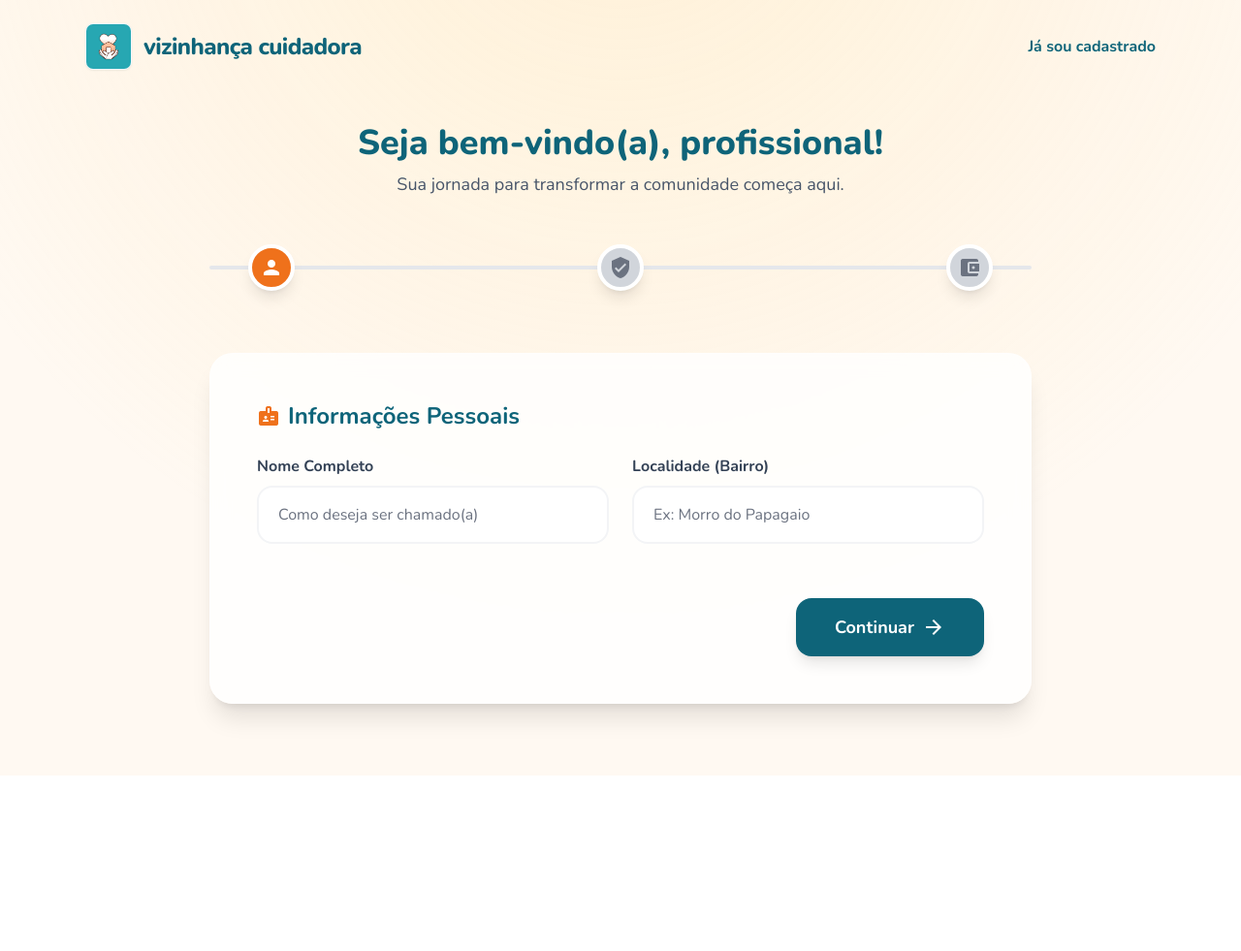
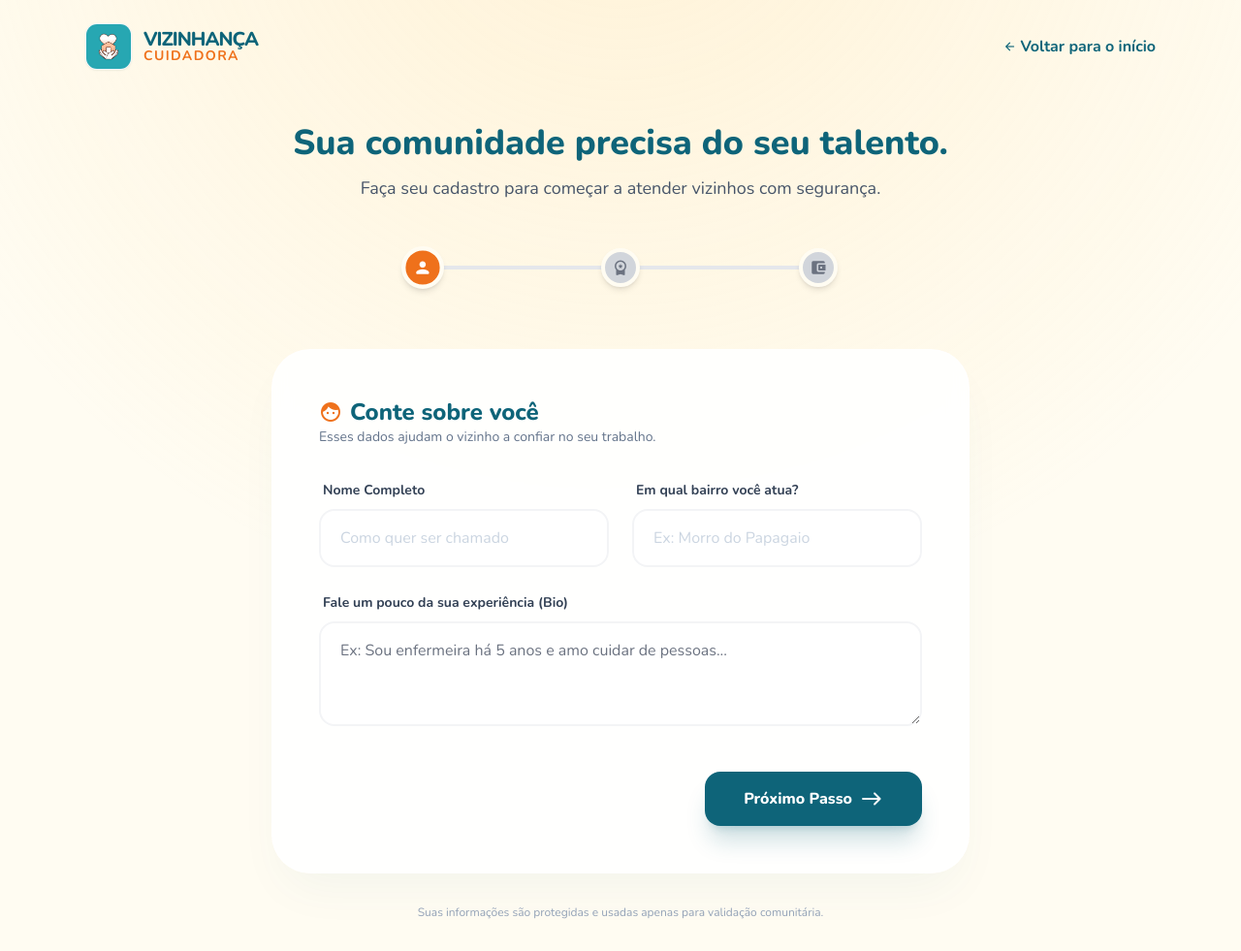
Before and after one commit to Taty-Ribeiro78/Vizinhanca-Cuidadora, a Flask app: page /cadastro in a window 1280 px wide. Shown: the whole page at 97% size. Before the commit the page ends 800 px from the top, so only its background shows below. Run offline with Flask 3, Linux system fonts and the light colour scheme; some libraries are stand-ins or nearby versions.

Commit message:
deploy flask

```diff
--- a/templates/cadastro.html
+++ b/templates/cadastro.html
@@ -3,16 +3,16 @@
 <head>
     <meta charset="utf-8"/>
     <meta content="width=device-width, initial-scale=1.0" name="viewport"/>
-    <title>Cadastro Profissional | Vizinhança Cuidadora</title>
+    <title>Cadastro do Cuidador | Vizinhança Cuidadora</title>
     <script src="https://cdn.tailwindcss.com?plugins=forms,typography"></script>
     <script defer src="https://unpkg.com/alpinejs@3.x.x/dist/cdn.min.js"></script>
     <link href="https://fonts.googleapis.com/css2?family=Nunito:wght@400;600;700;800&display=swap" rel="stylesheet"/>
-    <link href="https://fonts.googleapis.com/icon?family=Material+Icons" rel="stylesheet"/>
+    <link href="https://fonts.googleapis.com/icon?family=Material+Icons+Round" rel="stylesheet">
     <script>
         tailwind.config = {
             theme: {
                 extend: {
-                    colors: { primary: "#0e6479", secondary: "#ef711b", "accent-teal": "#1ab1b8", "background-light": "#fff9f2" },
+                    colors: { primary: "#0e6479", secondary: "#ef711b", "accent-teal": "#1ab1b8", "background-light": "#fffcf2" },
                     fontFamily: { sans: ["Nunito", "sans-serif"] },
                 }
             }
@@ -20,7 +20,8 @@
     </script>
     <style>
         .sunburst-bg { background-image: radial-gradient(circle at 50% -20%, #ffde96 0%, transparent 70%); position: fixed; inset: 0; z-index: -1; opacity: 0.3; }
-        .glass-panel { background: rgba(255, 255, 255, 0.8); backdrop-filter: blur(10px); border: 1px solid rgba(255, 255, 255, 0.3); }
+        .glass-panel { background: rgba(255, 255, 255, 0.9); backdrop-filter: blur(10px); border: 1px solid rgba(255, 255, 255, 0.5); }
+        [x-cloak] { display: none !important; }
     </style>
 </head>
 <body class="bg-background-light text-slate-800" x-data="{ step: 1 }">
@@ -28,107 +29,161 @@
 
     <nav class="p-6 flex justify-between items-center max-w-6xl mx-auto">
         <div class="flex items-center gap-3">
-        <div class="w-12 h-12 bg-white rounded-lg flex items-center justify-center overflow-hidden shadow-sm border border-slate-100">
-            <img src="{{ url_for('static', filename='img.jpg') }}" alt="Logo Vizinhança Cuidadora" class="w-full h-full object-cover">
+            <div class="w-12 h-12 bg-white rounded-xl flex items-center justify-center overflow-hidden shadow-sm border border-slate-100">
+                <img src="{{ url_for('static', filename='img.jpg') }}" alt="Logo" class="w-full h-full object-cover">
             </div>
-        <span class="text-2xl font-extrabold text-primary tracking-tight">vizinhança cuidadora</span>
+            <div class="flex flex-col">
+                <span class="text-xl font-black text-primary leading-none uppercase tracking-tighter">vizinhança</span>
+                <span class="text-sm font-bold text-secondary leading-none uppercase tracking-widest">cuidadora</span>
             </div>
-    <a href="/buscar" class="text-primary font-bold hover:underline">Já sou cadastrado</a>
+        </div>
+        <a href="/" class="text-primary font-bold hover:underline flex items-center gap-1">
+            <span class="material-icons-round text-sm">arrow_back</span> Voltar para o início
+        </a>
     </nav>
 
-    <main class="max-w-4xl mx-auto px-6 py-8">
+    <main class="max-w-3xl mx-auto px-6 py-8">
         <header class="mb-12 text-center">
-            <h1 class="text-4xl font-extrabold text-primary mb-2">Seja bem-vindo(a), profissional!</h1>
-            <p class="text-slate-600 text-lg">Sua jornada para transformar a comunidade começa aqui.</p>
+            <h1 class="text-4xl font-black text-primary mb-3">Sua comunidade precisa do seu talento.</h1>
+            <p class="text-slate-600 text-lg">Faça seu cadastro para começar a atender vizinhos com segurança.</p>
         </header>
 
-        <div class="relative mb-16 px-10">
+        <div class="relative mb-16 max-w-md mx-auto">
             <div class="absolute top-1/2 left-0 w-full h-1 bg-gray-200 -translate-y-1/2 rounded-full"></div>
             <div :style="`width: ${(step - 1) * 50}%`" class="absolute top-1/2 left-0 h-1 bg-secondary -translate-y-1/2 rounded-full transition-all duration-500"></div>
             <div class="relative flex justify-between items-center">
                 <template x-for="i in [1, 2, 3]">
-                    <div class="w-12 h-12 flex items-center justify-center rounded-full border-4 border-white shadow-lg transition-all"
-                         :class="step >= i ? 'bg-secondary text-white' : 'bg-gray-300 text-gray-500'">
-                        <span class="material-icons" x-text="i == 1 ? 'person' : (i == 2 ? 'verified_user' : 'account_balance_wallet')"></span>
+                    <div class="flex flex-col items-center">
+                        <div class="w-10 h-10 flex items-center justify-center rounded-full border-4 border-background-light shadow-md transition-all"
+                             :class="step >= i ? 'bg-secondary text-white scale-110' : 'bg-gray-300 text-gray-500'">
+                            <span class="material-icons-round text-lg" x-text="i == 1 ? 'person' : (i == 2 ? 'workspace_premium' : 'account_balance_wallet')"></span>
+                        </div>
                     </div>
                 </template>
             </div>
         </div>
 
-        <form action="/enviar_cadastro" method="POST" enctype="multipart/form-data" class="glass-panel p-8 md:p-12 rounded-3xl shadow-xl">
+        <form action="/enviar_cadastro" method="POST" enctype="multipart/form-data" class="glass-panel p-8 md:p-12 rounded-[2.5rem] shadow-2xl shadow-primary/5">
 
-            <div x-show="step === 1" class="space-y-6">
-                <h2 class="text-2xl font-bold text-primary mb-6 flex items-center gap-2">
-                    <span class="material-icons text-secondary">badge</span> Informações Pessoais
+            <div x-show="step === 1" x-transition.opacity>
+                <div class="mb-8">
+                    <h2 class="text-2xl font-black text-primary flex items-center gap-2">
+                        <span class="material-icons-round text-secondary">face</span> Conte sobre você
                     </h2>
+                    <p class="text-slate-500 text-sm">Esses dados ajudam o vizinho a confiar no seu trabalho.</p>
+                </div>
+
+                <div class="space-y-6">
                     <div class="grid grid-cols-1 md:grid-cols-2 gap-6">
                         <div class="space-y-2">
-                        <label class="font-bold text-slate-700">Nome Completo</label>
-                        <input type="text" name="nome" required class="w-full px-5 py-4 rounded-2xl border-2 border-gray-100 focus:border-accent-teal focus:ring-0 outline-none transition-all" placeholder="Como deseja ser chamado(a)">
+                            <label class="font-bold text-slate-700 text-sm ml-1">Nome Completo</label>
+                            <input type="text" name="nome" required class="w-full px-5 py-4 rounded-2xl border-2 border-gray-100 focus:border-accent-teal focus:ring-0 transition-all placeholder:text-slate-300" placeholder="Como quer ser chamado">
                         </div>
                         <div class="space-y-2">
-                        <label class="font-bold text-slate-700">Localidade (Bairro)</label>
-                        <input type="text" name="localidade" required class="w-full px-5 py-4 rounded-2xl border-2 border-gray-100 focus:border-accent-teal focus:ring-0 outline-none transition-all" placeholder="Ex: Morro do Papagaio">
+                            <label class="font-bold text-slate-700 text-sm ml-1">Em qual bairro você atua?</label>
+                            <input type="text" name="localidade" required class="w-full px-5 py-4 rounded-2xl border-2 border-gray-100 focus:border-accent-teal focus:ring-0 transition-all placeholder:text-slate-300" placeholder="Ex: Morro do Papagaio">
                         </div>
                     </div>
-                <div class="flex justify-end pt-8">
-                    <button type="button" @click="step = 2" class="bg-primary hover:bg-opacity-90 text-white font-bold py-4 px-10 rounded-2xl text-lg flex items-center gap-2 shadow-lg">
-                        Continuar <span class="material-icons">arrow_forward</span>
+
+                    <div class="space-y-2">
+                        <label class="font-bold text-slate-700 text-sm ml-1">Fale um pouco da sua experiência (Bio)</label>
+                        <textarea name="bio" rows="3" class="w-full px-5 py-4 rounded-2xl border-2 border-gray-100 focus:border-accent-teal focus:ring-0 transition-all" placeholder="Ex: Sou enfermeira há 5 anos e amo cuidar de pessoas..."></textarea>
+                    </div>
+                </div>
+
+                <div class="flex justify-end pt-10">
+                    <button type="button" @click="step = 2" class="bg-primary hover:scale-105 text-white font-black py-4 px-10 rounded-2xl flex items-center gap-2 shadow-xl shadow-primary/20 transition-all">
+                        Próximo Passo <span class="material-icons-round">east</span>
                     </button>
                 </div>
             </div>
 
-            <div x-show="step === 2" class="space-y-6" x-cloak>
-                <h2 class="text-2xl font-bold text-primary mb-6 flex items-center gap-2">
-                    <span class="material-icons text-secondary">school</span> Credenciais Profissionais
+            <div x-show="step === 2" x-transition.opacity x-cloak>
+                <div class="mb-8">
+                    <h2 class="text-2xl font-black text-primary flex items-center gap-2">
+                        <span class="material-icons-round text-secondary">medical_information</span> Sua Especialidade
                     </h2>
+                    <p class="text-slate-500 text-sm">Sua segurança e a do paciente em primeiro lugar.</p>
+                </div>
+
+                <div class="space-y-6">
                     <div class="grid grid-cols-1 md:grid-cols-2 gap-6">
                         <div class="space-y-2">
-                        <label class="font-bold text-slate-700">Especialidade Principal</label>
-                        <input type="text" name="especialidade" required class="w-full px-5 py-4 rounded-2xl border-2 border-gray-100 focus:border-accent-teal focus:ring-0 outline-none transition-all" placeholder="Ex: Cuidador de Idosos">
+                            <label class="font-bold text-slate-700 text-sm ml-1">O que você faz?</label>
+                            <select name="especialidade" class="w-full px-5 py-4 rounded-2xl border-2 border-gray-100 focus:border-accent-teal focus:ring-0 transition-all">
+                                <option value="cuidador">Cuidador(a) de Idosos</option>
+                                <option value="enfermeiro">Enfermeiro(a)</option>
+                                <option value="fisioterapeuta">Fisioterapeuta</option>
+                                <option value="outros">Outros</option>
+                            </select>
                         </div>
                         <div class="space-y-2">
-                        <label class="font-bold text-slate-700">Valor/Hora (R$)</label>
-                        <input type="number" step="0.01" name="valor_servico" required class="w-full px-5 py-4 rounded-2xl border-2 border-gray-100 focus:border-accent-teal focus:ring-0 outline-none transition-all" placeholder="0.00">
+                            <label class="font-bold text-slate-700 text-sm ml-1">Preço médio do seu serviço (R$)</label>
+                            <input type="number" name="valor_servico" required class="w-full px-5 py-4 rounded-2xl border-2 border-gray-100 focus:border-accent-teal focus:ring-0 transition-all" placeholder="Ex: 80.00">
                         </div>
                     </div>
-                <div class="space-y-4">
-                    <label class="font-bold text-slate-700">Certificado ou Habilitação (PDF/JPG)</label>
-                    <input type="file" name="certificado" required class="w-full text-sm text-slate-500 file:mr-4 file:py-3 file:px-6 file:rounded-full file:border-0 file:bg-primary/10 file:text-primary hover:file:bg-primary/20">
+
+                    <div class="p-6 bg-slate-50 rounded-3xl border-2 border-dashed border-slate-200 hover:border-accent-teal transition-colors">
+                        <label class="font-bold text-slate-700 text-sm block mb-4">Envie seu Certificado ou RG (Foto ou PDF)</label>
+                        <input type="file" name="certificado" required class="w-full text-sm text-slate-500 file:mr-4 file:py-3 file:px-6 file:rounded-full file:border-0 file:bg-primary file:text-white file:font-bold hover:file:bg-primary-dark cursor-pointer">
                     </div>
-                <div class="flex justify-between pt-8">
-                    <button type="button" @click="step = 1" class="text-primary font-bold py-4 px-8 rounded-2xl flex items-center gap-2">
-                        <span class="material-icons">arrow_back</span> Voltar
+                </div>
+
+                <div class="flex justify-between pt-10">
+                    <button type="button" @click="step = 1" class="text-slate-400 font-bold hover:text-primary transition-all flex items-center gap-1">
+                        <span class="material-icons-round">west</span> Voltar
                     </button>
-                    <button type="button" @click="step = 3" class="bg-primary hover:bg-opacity-90 text-white font-bold py-4 px-10 rounded-2xl text-lg flex items-center gap-2 shadow-lg">
-                        Avançar <span class="material-icons">check_circle</span>
+                    <button type="button" @click="step = 3" class="bg-primary hover:scale-105 text-white font-black py-4 px-10 rounded-2xl flex items-center gap-2 shadow-xl shadow-primary/20 transition-all">
+                        Tudo certo <span class="material-icons-round">east</span>
                     </button>
                 </div>
             </div>
 
-            <div x-show="step === 3" class="space-y-6" x-cloak>
-                <h2 class="text-2xl font-bold text-primary mb-6 flex items-center gap-2">
-                    <span class="material-icons text-secondary">security</span> Identidade na Blockchain
+            <div x-show="step === 3" x-transition.opacity x-cloak>
+                <div class="mb-8">
+                    <h2 class="text-2xl font-black text-primary flex items-center gap-2">
+                        <span class="material-icons-round text-secondary">account_balance_wallet</span> Recebimento Seguro
                     </h2>
-                <div class="bg-blue-50 p-6 rounded-2xl border border-blue-100 text-blue-800 text-sm">
-                    Utilizamos a rede <strong>Stellar</strong> para garantir a transparência. Sua chave pública será gerada automaticamente pelo administrador após a validação.
+                    <p class="text-slate-500 text-sm">Como garantimos que você receba seu dinheiro.</p>
                 </div>
-                <div class="flex items-start gap-3 p-4 bg-amber-50 rounded-2xl border border-amber-100">
-                    <input type="checkbox" required class="mt-1 rounded text-secondary focus:ring-secondary">
-                    <label class="text-sm text-amber-900">
-                        Eu entendo que meus dados serão auditados pela associação de moradores local para garantir a segurança da vizinhança.
-                    </label>
+
+                <div class="space-y-6">
+                    <div class="bg-primary/5 p-6 rounded-3xl border border-primary/10">
+                        <div class="flex gap-4">
+                            <span class="material-icons-round text-primary text-3xl">verified_user</span>
+                            <div>
+                                <h4 class="font-black text-primary mb-1">Registro Digital Comunitário</h4>
+                                <p class="text-sm text-slate-600 leading-relaxed">
+                                    Para sua segurança, criaremos um <strong>Código de Recebimento Único</strong>. Isso garante que cada serviço prestado seja registrado e pago sem erros, de forma protegida contra fraudes.
+                                </p>
                             </div>
-                <div class="flex justify-between pt-4">
-                    <button type="button" @click="step = 2" class="text-primary font-bold py-4 px-8 rounded-2xl flex items-center gap-2">
-                        <span class="material-icons">arrow_back</span> Voltar
+                        </div>
+                    </div>
+
+                    <div class="p-6 bg-amber-50 rounded-3xl border border-amber-100">
+                        <div class="flex items-start gap-4">
+                            <input type="checkbox" required class="mt-1 w-6 h-6 rounded-lg text-secondary border-amber-200 focus:ring-secondary transition-all">
+                            <p class="text-sm text-amber-900 leading-tight">
+                                Concordo que a <strong>Associação de Moradores</strong> valide meus documentos e que 15% do valor do meu serviço seja destinado ao <strong>Fundo de Saúde do Bairro</strong>.
+                            </p>
+                        </div>
+                    </div>
+                </div>
+
+                <div class="flex justify-between pt-10">
+                    <button type="button" @click="step = 2" class="text-slate-400 font-bold hover:text-primary transition-all flex items-center gap-1">
+                        <span class="material-icons-round">west</span> Voltar
                     </button>
-                        <button type="submit" class="bg-primary hover:bg-opacity-90 text-white font-bold py-4 px-10 rounded-2xl text-lg flex items-center gap-2 shadow-lg">
-                            Finalizar Cadastro <span class="material-icons">send</span>
+                    <button type="submit" class="bg-secondary hover:scale-105 text-white font-black py-4 px-10 rounded-2xl flex items-center gap-2 shadow-xl shadow-secondary/30 transition-all">
+                        Enviar para Aprovação <span class="material-icons-round">auto_awesome</span>
                     </button>
                 </div>
             </div>
         </form>
+
+        <p class="mt-8 text-center text-slate-400 text-xs">
+            Suas informações são protegidas e usadas apenas para validação comunitária.
+        </p>
     </main>
 </body>
 </html>
```
Lines whose indentation alone changed are shown as unchanged.
